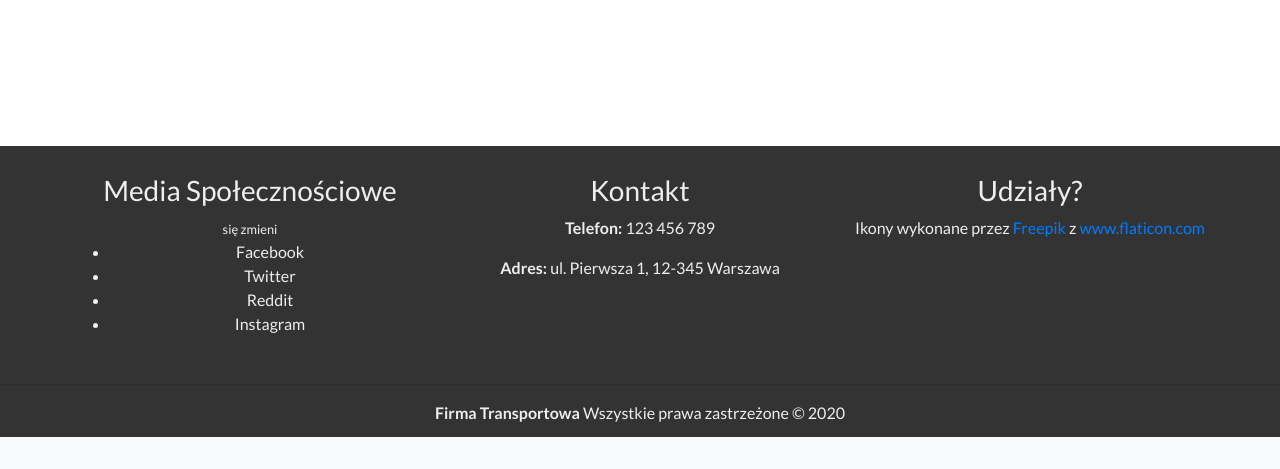
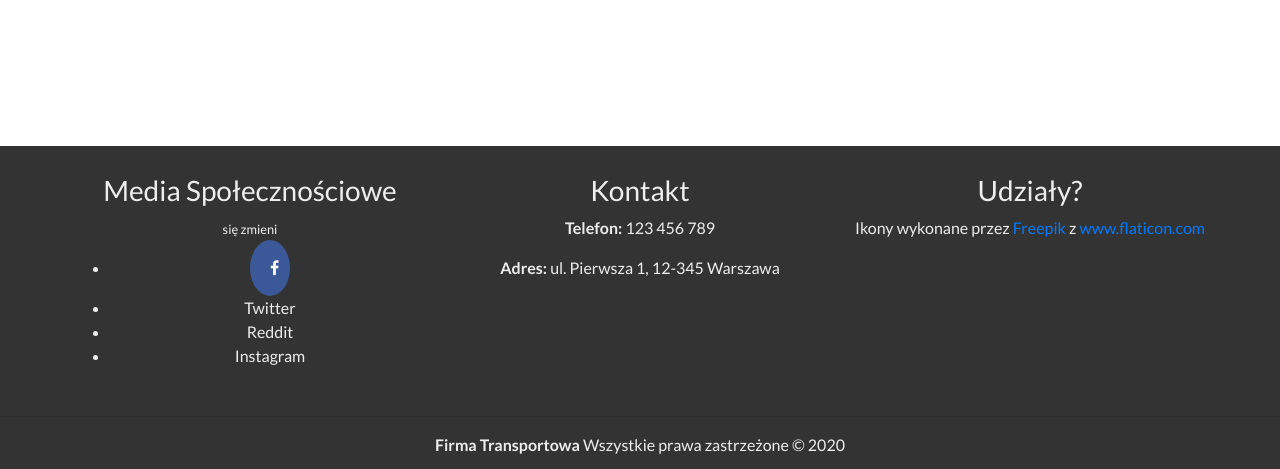
Before and after one commit to nathiss/FirmaTransportowa, a Django app: page /user/change_password in a window 1280 px wide. Shown: the part 710-1179 px from the top of the page. Before the commit the page ends 1147 px from the top, so only its background shows below. Run offline with Django 3.2, Linux system fonts and the light colour scheme; the visitor is signed in with stand-in values (Sample User, id 1); data that the repository does not hold is empty; some libraries are stand-ins or nearby versions.

Commit message:
Update footer.html

```diff
--- a/app/webapp/templates/webapp/elements/footer.html
+++ b/app/webapp/templates/webapp/elements/footer.html
@@ -1,3 +1,5 @@
+<link rel="stylesheet" href="https://cdnjs.cloudflare.com/ajax/libs/font-awesome/4.7.0/css/font-awesome.min.css">
+
 <footer>
   <div class="container info-section">
     <div class="row">
@@ -5,7 +7,7 @@
         <h3>Media Społecznościowe</h3>
         <small>się zmieni</small>
         <ul>
-          <li>Facebook</li>
+          <li><a href="#" class="fa fa-facebook"></a></li>
           <li>Twitter</li>
           <li>Reddit</li>
           <li>Instagram</li>
```
